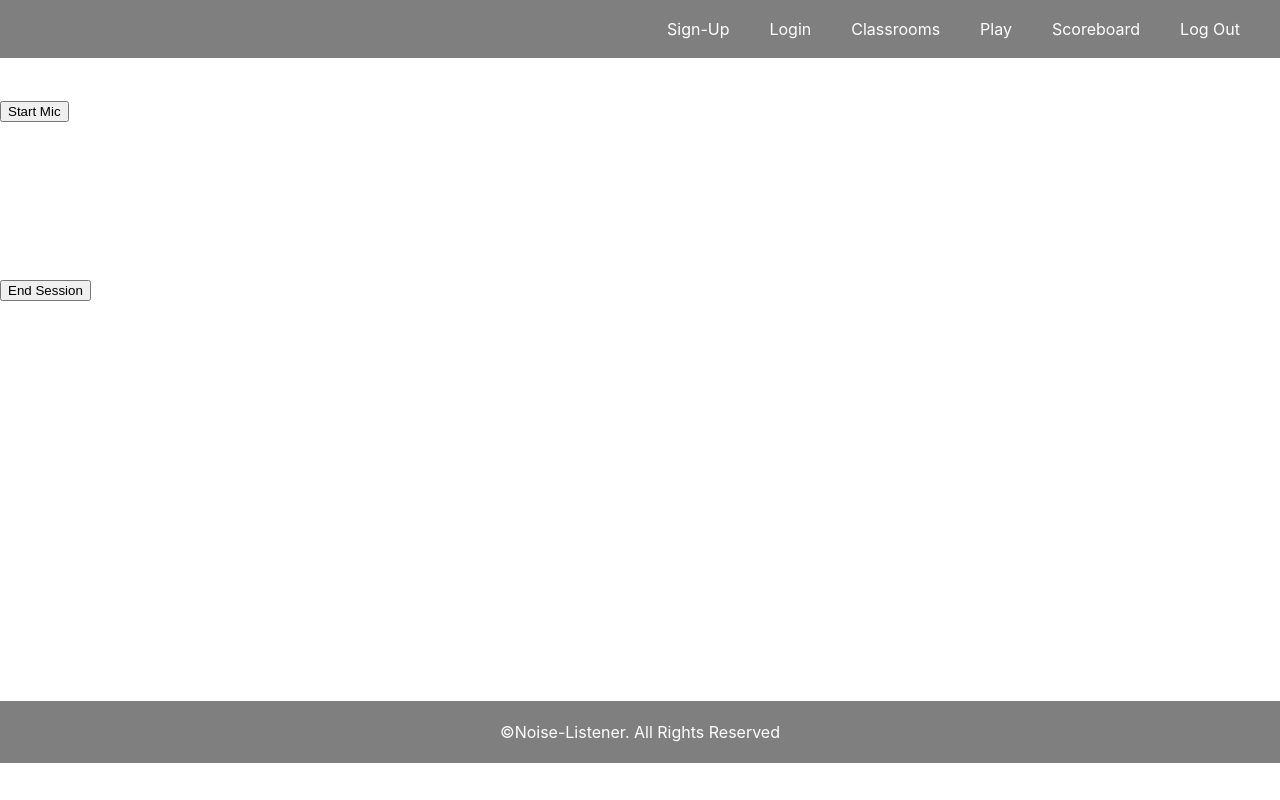
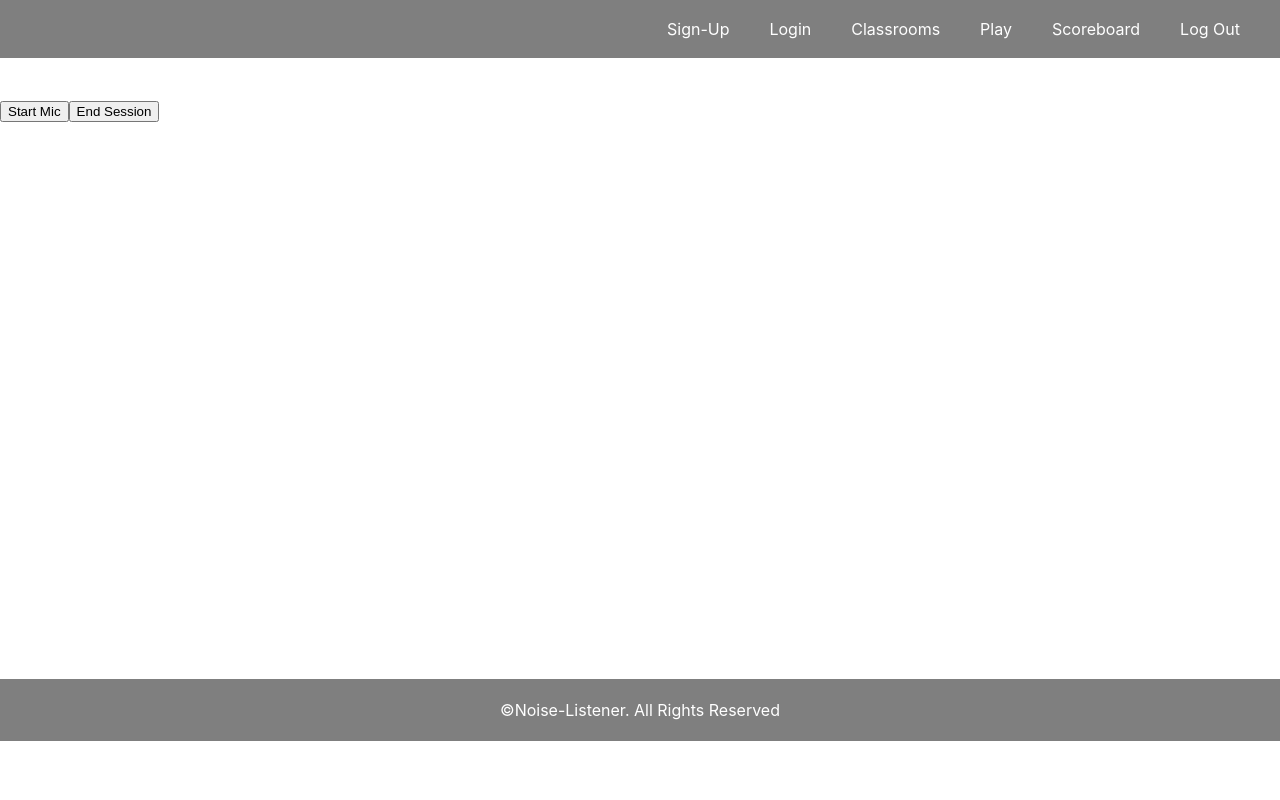
Before and after one commit to noise-controller-0520/noise-controller-0520-FE, a React (Create React App) app in the folder noise_controller/: page /game-page/1 in a window 1280 px wide. Built offline with nearby package versions, Linux system fonts and the light colour scheme; sample sign-in values are in the browser's storage.

Commit message:
got end session to work

```diff
--- a/noise_controller/src/actions/index.js
+++ b/noise_controller/src/actions/index.js
@@ -114,10 +114,10 @@ export const SEND_SCORE_START = "SEND_SCORE_START";
 export const SEND_SCORE_SUCCESS = "SEND_SCORE_SUCCESS";
 export const SEND_SCORE_FAILURE = "SEND_SCORE_FAILURE";
 
-export const endGame = id => dispatch => {
+export const endGame = session => dispatch => {
     dispatch({ type: SEND_SCORE_START });
     axiosWithAuth()
-      .post('https://noise-controller-api.herokuapp.com/sessions', id)
+      .post('https://noise-controller-api.herokuapp.com/sessions', session)
       .then(res => {
           console.log("res", res)
         dispatch({ type: SEND_SCORE_SUCCESS, payload: res.data });
--- a/noise_controller/src/components/GamePage/Audio.js
+++ b/noise_controller/src/components/GamePage/Audio.js
@@ -1,6 +1,9 @@
 import React from 'react';
 //import './App.css';
 import logo from './logo.svg'
+import { withRouter } from 'react-router-dom'
+import { connect } from 'react-redux';
+import { endGame } from '../../actions';
 
 // components
 import AudioAnalyser from './AudioAnalyser';
@@ -11,12 +14,24 @@ class Audio extends React.Component {
 		this.state = {
 			audio : null,
 			animals: [],
-			delay: 1,
+			delay: 5,
 			count: 0,
 			score: 0,
 			highScore: 0
 		};
 	}
+
+	endGame = () => {
+    const class_id = localStorage.getItem('class')
+
+    const newSession = {
+      class_id: class_id,
+      score: this.state.highScore
+    }
+    this.props.endGame(newSession);
+
+    this.props.history.push(`/scoreboard/${class_id}`);
+  };
 
 	componentWillUnmount() {
     clearInterval(this.timer)
@@ -98,6 +113,7 @@ class Audio extends React.Component {
 		return (
 			<div className="App">
 				<button onClick={this.toggleMicrophone}>{this.state.audio ? 'Stop Mic' : 'Start Mic'}</button>
+				<button onClick={this.endGame}> End Session </button>
 				{this.state.audio &&
 					<>
 						<div className="score">
@@ -142,4 +158,13 @@ class Audio extends React.Component {
 	}
 }
 
-export default Audio;
+const mapStateToProps = state => {
+  return {
+    timer: state.ScoresReducer.timer
+  };
+};
+
+export default withRouter(connect(
+	mapStateToProps,
+	{ endGame }
+)(Audio));
--- a/noise_controller/src/components/GamePage/GamePage.js
+++ b/noise_controller/src/components/GamePage/GamePage.js
@@ -3,35 +3,24 @@ import "./GamePage.css";
 import { connect } from 'react-redux';
 import { endGame } from '../../actions';
 import MiniMenu from './MiniMenu';
+import { withRouter } from 'react-router-dom'
 
 import Audio from './Audio';
 
 import './GamePage.css';
 
 class GamePage extends React.Component {
-  state = {
-    timer: 0
-  }
-
-  endGame = id => {
-    localStorage.setItem("class", id);
-
-    this.props.endGame();
-
-    this.props.history.push(`/scoreboard/${id}`);
-  };
+  // state = {
+  //   timer: 0
+  // }
 
   render() {
     return (
       <div className="top-section">
         <div className="audio-style">
-       <Audio />
+          <Audio />
        </div>
-
         <MiniMenu />
-
-        <button onSubmit={this.endGame}> End Session </button>
-
       </div>
     );
   }
@@ -44,7 +33,7 @@ const mapStateToProps = state => {
   };
 };
 
-export default connect(
+export default withRouter(connect(
   mapStateToProps,
   { endGame }
-)(GamePage);
+)(GamePage));
```
